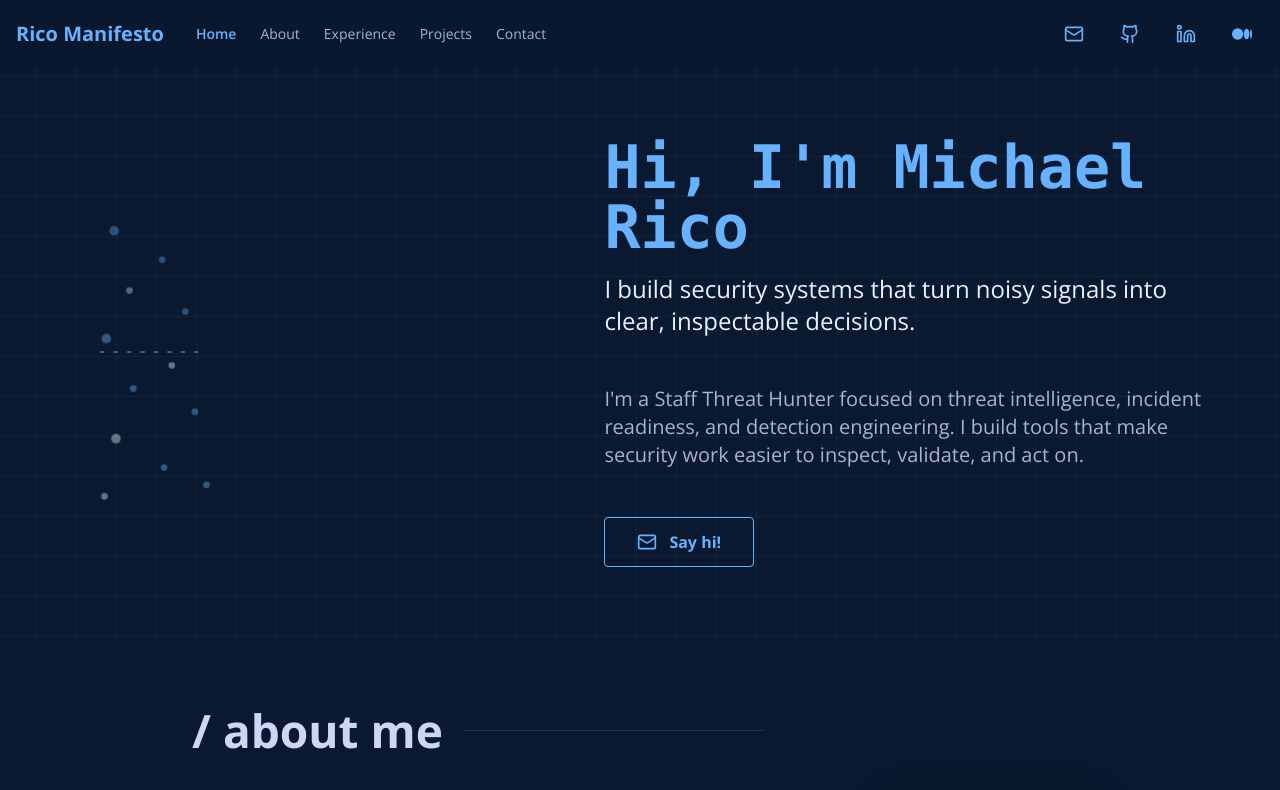
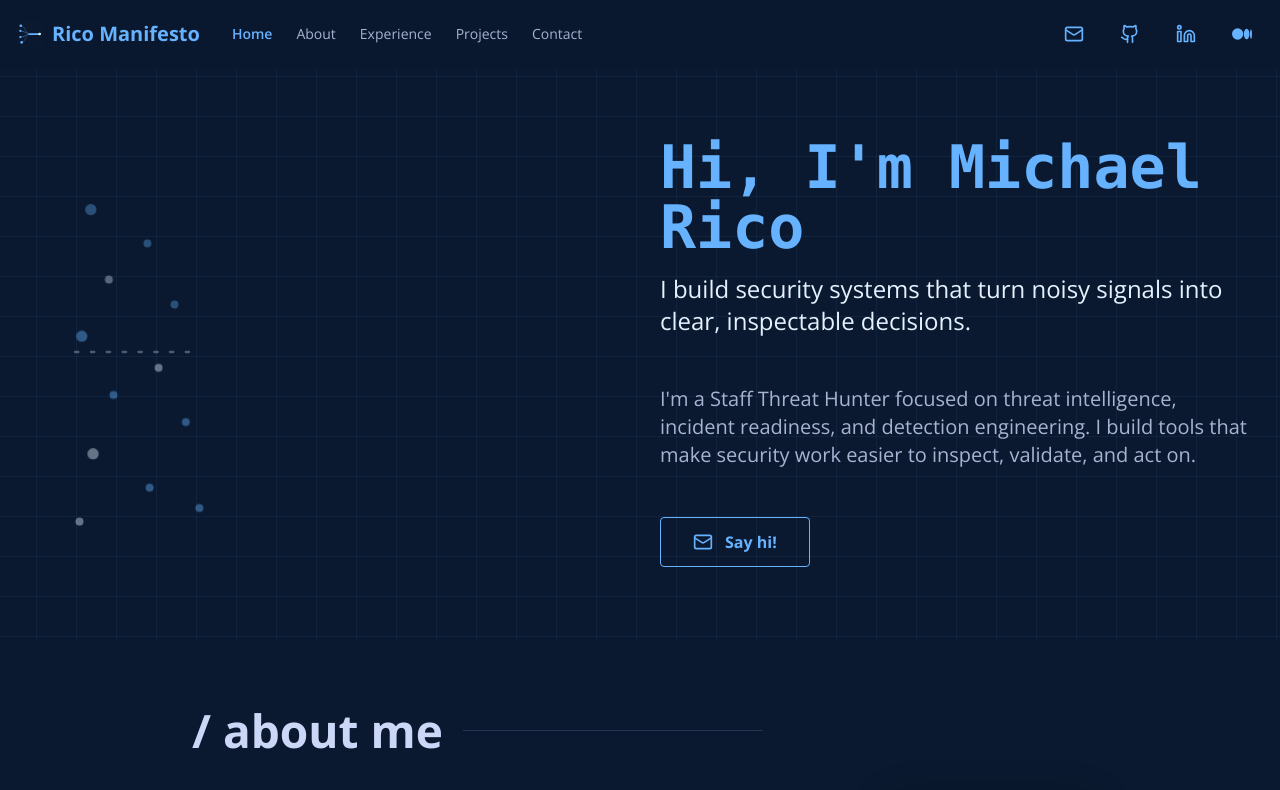
Before and after one commit to ricomanifesto/rico, a React (Vite) app: page / in a window 1280 px wide. Shown: the top 790 px of the page. Built offline with nearby package versions, Linux system fonts and the light colour scheme.

Commit message:
Increase portfolio brand presence

```diff
--- a/scripts/check-source-accessibility.mjs
+++ b/scripts/check-source-accessibility.mjs
@@ -235,7 +235,7 @@ const checks = [
   },
   {
     label: "intro hero uses the shared hero visual contract",
-    pattern: /\.hero-section\s*\{[\s\S]*min-height:\s*80vh;[\s\S]*overflow:\s*hidden;[\s\S]*background-color:\s*var\(--portfolio-page-background\);[\s\S]*\.hero-content\s*\{[\s\S]*display:\s*grid;[\s\S]*\.hero-content-with-visual\s*\{[\s\S]*max-width:\s*72rem;[\s\S]*\.hero-visual\s*\{[\s\S]*overflow:\s*hidden;[\s\S]*\.hero-copy\s*\{[\s\S]*max-width:\s*42rem;[\s\S]*\.hero-headline\s*\{[\s\S]*font-family:\s*ui-monospace[\s\S]*\.hero-headline-accent\s*\{[\s\S]*color:\s*var\(--primary-accent\);[\s\S]*\.hero-typewriter-cursor\s*\{[\s\S]*background-color:\s*var\(--primary-accent\);[\s\S]*\.hero-subtitle\s*\{[\s\S]*\.hero-body\s*\{[\s\S]*color:\s*var\(--portfolio-copy\);[\s\S]*\.hero-content-with-visual\s*\{[\s\S]*grid-template-columns:\s*minmax\(260px,\s*0\.9fr\) minmax\(0,\s*1\.1fr\);[\s\S]*<section[\s\S]*className="hero-section"[\s\S]*className=\{`hero-content \$\{[\s\S]*\}`\}[\s\S]*className="hero-visual"[\s\S]*data-testid="hero-copy" className=\{`hero-copy[\s\S]*className=\{`hero-headline[\s\S]*className="hero-headline-accent"[\s\S]*className="hero-typewriter-cursor"[\s\S]*className=\{`hero-subtitle[\s\S]*className=\{`hero-body/,
+    pattern: /\.hero-section\s*\{[\s\S]*min-height:\s*80vh;[\s\S]*overflow:\s*hidden;[\s\S]*background-color:\s*var\(--portfolio-page-background\);[\s\S]*\.hero-content\s*\{[\s\S]*display:\s*grid;[\s\S]*\.hero-content-with-visual\s*\{[\s\S]*max-width:\s*80rem;[\s\S]*\.hero-visual\s*\{[\s\S]*overflow:\s*hidden;[\s\S]*\.hero-copy\s*\{[\s\S]*max-width:\s*42rem;[\s\S]*\.hero-headline\s*\{[\s\S]*font-family:\s*ui-monospace[\s\S]*\.hero-headline-accent\s*\{[\s\S]*color:\s*var\(--primary-accent\);[\s\S]*\.hero-typewriter-cursor\s*\{[\s\S]*background-color:\s*var\(--primary-accent\);[\s\S]*\.hero-subtitle\s*\{[\s\S]*\.hero-body\s*\{[\s\S]*color:\s*var\(--portfolio-copy\);[\s\S]*\.hero-content-with-visual\s*\{[\s\S]*grid-template-columns:\s*minmax\(260px,\s*1fr\) minmax\(0,\s*1fr\);[\s\S]*<section[\s\S]*className="hero-section"[\s\S]*className=\{`hero-content \$\{[\s\S]*\}`\}[\s\S]*className="hero-visual"[\s\S]*data-testid="hero-copy" className=\{`hero-copy[\s\S]*className=\{`hero-headline[\s\S]*className="hero-headline-accent"[\s\S]*className="hero-typewriter-cursor"[\s\S]*className=\{`hero-subtitle[\s\S]*className=\{`hero-body/,
     source: `${indexCss}\n${introSection}`,
   },
   {
@@ -450,7 +450,7 @@ const checks = [
   },
   {
     label: "header brand link uses the shared header visual contract",
-    pattern: /href=\{siteBrand\.href\}[\s\S]*className="[^"]*header-brand-link[^"]*"[\s\S]*>\s*\{siteBrand\.label\}\s*<\/a>/,
+    pattern: /href=\{siteBrand\.href\}[\s\S]*className="[^"]*header-brand-link[^"]*"[\s\S]*>\s*<img[\s\S]*src="\/favicon\.svg"[\s\S]*alt=""[\s\S]*aria-hidden="true"[\s\S]*className="header-brand-mark"[\s\S]*\/?>[\s\S]*<span>\{siteBrand\.label\}<\/span>\s*<\/a>/,
     source: headerSource,
   },
   {
--- a/scripts/check-source-navigation.mjs
+++ b/scripts/check-source-navigation.mjs
@@ -104,8 +104,8 @@ if (fs.existsSync(headerPath)) {
     failures.push("Header imports the typed brand metadata");
   }
 
-  if (!/<a[\s\S]*href=\{siteBrand\.href\}[\s\S]*>\s*\{siteBrand\.label\}\s*<\/a>/.test(headerSource)) {
-    failures.push("Header brand text links back to the intro section from metadata");
+  if (!/<a[\s\S]*href=\{siteBrand\.href\}[\s\S]*className="header-brand-link"[\s\S]*>\s*<img[\s\S]*src="\/favicon\.svg"[\s\S]*alt=""[\s\S]*aria-hidden="true"[\s\S]*className="header-brand-mark"[\s\S]*\/?>[\s\S]*<span>\{siteBrand\.label\}<\/span>\s*<\/a>/.test(headerSource)) {
+    failures.push("Header brand mark and text link back to the intro section from metadata");
   }
 
   if (!headerSource.includes(headerBrandLinkClass)) {
--- a/src/components/Header.tsx
+++ b/src/components/Header.tsx
@@ -73,7 +73,18 @@ export default function Header() {
             href={siteBrand.href}
             className="header-brand-link"
           >
-            {siteBrand.label}
+            <img
+              src="/favicon.svg"
+              width="64"
+              height="64"
+              alt=""
+              aria-hidden="true"
+              loading="eager"
+              decoding="async"
+              fetchPriority="high"
+              className="header-brand-mark"
+            />
+            <span>{siteBrand.label}</span>
           </a>
           <nav aria-label="Primary" className="header-primary-nav">
             {headerNavItems.map((item, index) => (
--- a/src/index.css
+++ b/src/index.css
@@ -170,7 +170,7 @@
 }
 
 .hero-content-with-visual {
-  max-width: 72rem;
+  max-width: 80rem;
 }
 
 .hero-visual {
@@ -293,7 +293,7 @@
   }
 
   .hero-content-with-visual {
-    grid-template-columns: minmax(260px, 0.9fr) minmax(0, 1.1fr);
+    grid-template-columns: minmax(260px, 1fr) minmax(0, 1fr);
     text-align: left;
   }
 
@@ -749,11 +749,21 @@
 }
 
 .header-brand-link {
+  display: inline-flex;
+  align-items: center;
+  gap: 0.375rem;
   color: var(--portfolio-active-accent);
-  font-size: 1.25rem;
-  line-height: 1.75rem;
+  font-size: 1rem;
+  line-height: 1.5rem;
   font-weight: 700;
+  white-space: nowrap;
   transition: color 300ms ease;
+}
+
+.header-brand-mark {
+  width: 1.5rem;
+  height: 1.5rem;
+  flex-shrink: 0;
 }
 
 .header-brand-link:hover {
@@ -842,12 +852,35 @@
 }
 
 @media (min-width: 768px) {
+  .header-brand-link {
+    gap: 0.5rem;
+    font-size: 1.25rem;
+    line-height: 1.75rem;
+  }
+
+  .header-brand-mark {
+    width: 1.75rem;
+    height: 1.75rem;
+  }
+
   .header-primary-nav {
     display: flex;
   }
 
   .header-mobile-nav {
     display: none;
+  }
+}
+
+@media (max-width: 374px) {
+  .header-brand-link span {
+    position: absolute;
+    width: 1px;
+    height: 1px;
+    overflow: hidden;
+    clip: rect(0 0 0 0);
+    clip-path: inset(50%);
+    white-space: nowrap;
   }
 }
 
```
Also changed, not shown: scripts/check-source-images.mjs (+9 -4 lines), 1 other file (tests, documents, lock files or other folders).
